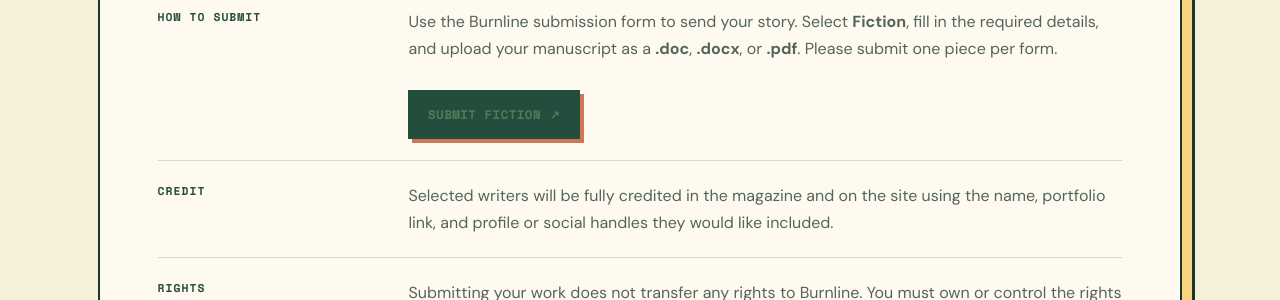
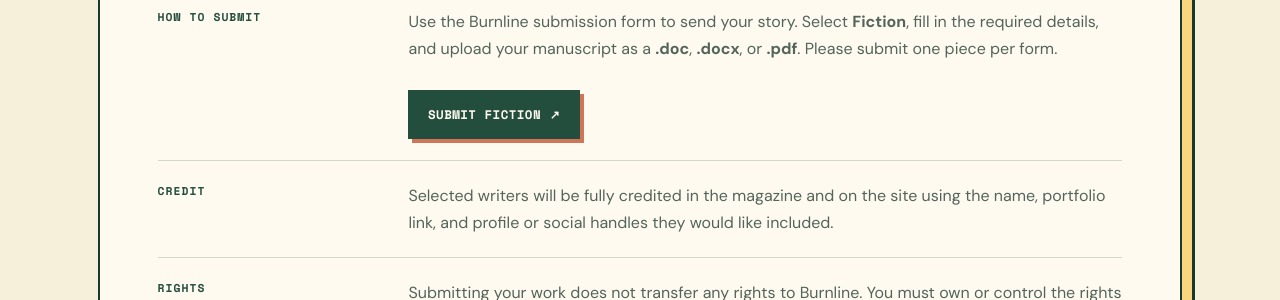
Before and after one commit to Bowliopia/burnline, a Jekyll site: the page built from submit.html, in a window 1280 px wide and 1400 px high, scrolled down 1288 px. Shown: the part 150-450 px from the top of the window. Built offline with Jekyll 4.4.1, drawn with Linux system fonts in a browser that asks for light colours.

Commit message:
Improve submit button text contrast

```diff
--- a/css/style.css
+++ b/css/style.css
@@ -1780,6 +1780,12 @@
   font-weight: 700;
 }
 
+.submit .requirement a.btn,
+.submit .requirement a.btn:hover,
+.submit .requirement a.btn:focus-visible {
+  color: var(--paper-soft);
+}
+
 .submit .policy-grid {
   display: grid;
   grid-template-columns: repeat(2, minmax(0, 1fr));
```
